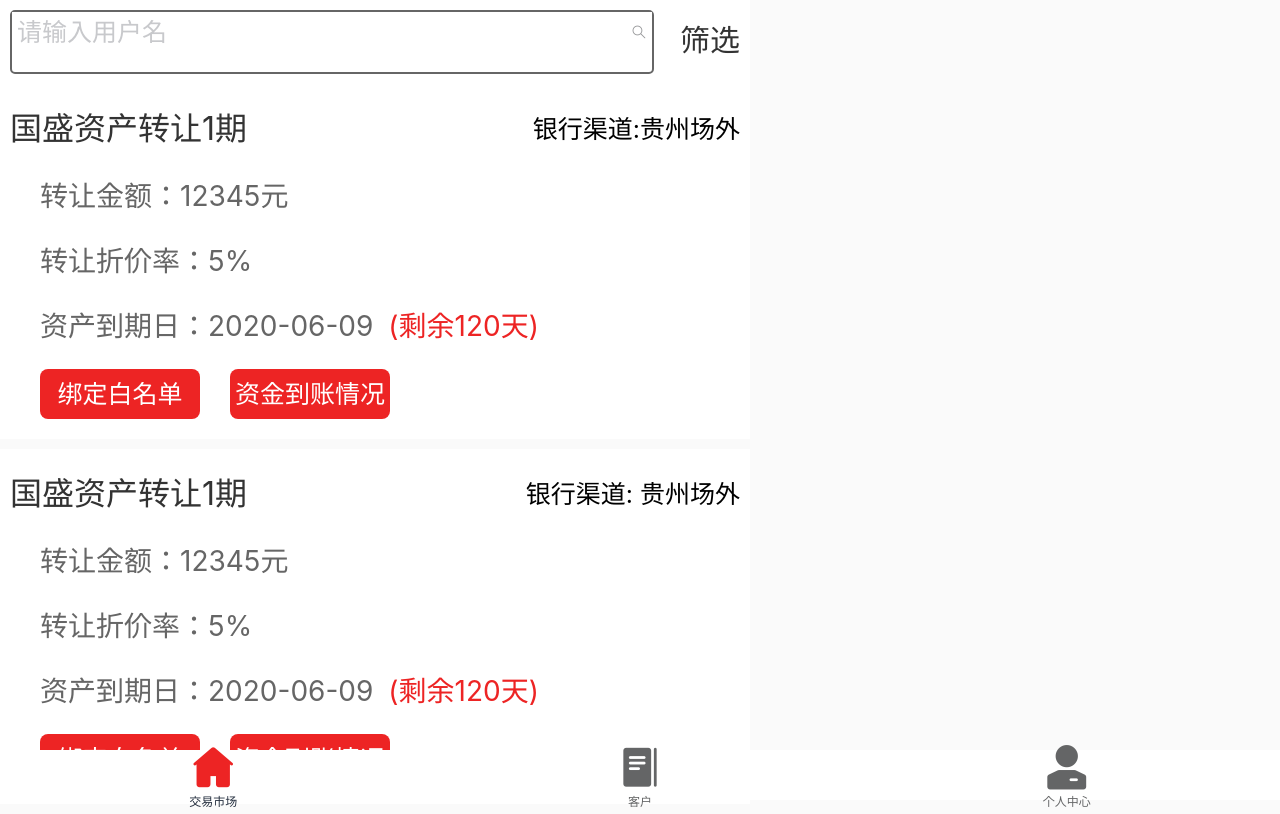
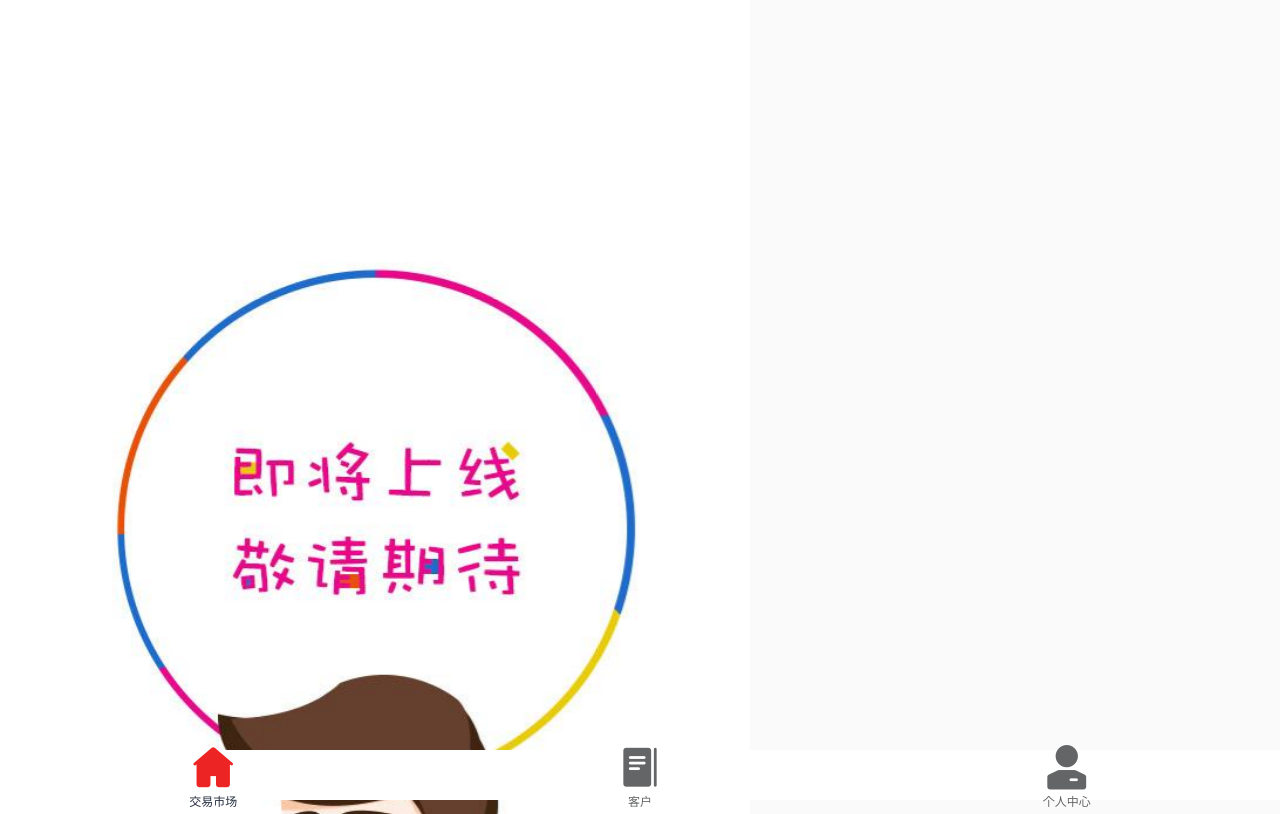
Before and after one commit to taogang2020/front-planner, a Vue app: page /tradeList in a window 1280 px wide. Built offline with nearby package versions, Linux system fonts and the light colour scheme.

Commit message:
列表分页加载

```diff
--- a/src/components/trade/TradeList.vue
+++ b/src/components/trade/TradeList.vue
@@ -1,12 +1,13 @@
 <template>
   <div class="tradeList">
-    <div class="top clear">
+    <img class="developing" src="../../assets/imgs/developing.jpg"/>>
+    <!-- <div class="top clear">
       <van-cell-group class="fl inp">
         <van-field v-model="value" placeholder="请输入用户名" right-icon="search" />
       </van-cell-group>
       <p class="fr choose" @click="screen">筛选</p>
-    </div>
-    <div class="list">
+    </div> -->
+    <!-- <div class="list">
       <div class="item">
         <div class="itemTop">
           <p class="fl name">国盛资产转让1期</p>
@@ -55,8 +56,8 @@
         </div>
 
       </div>
-    </div>
-    <van-dialog
+    </div> -->
+    <!-- <van-dialog
       v-model="dialog"
       show-cancel-button
       confirmButtonColor="#ED2424"
@@ -80,7 +81,7 @@
         <van-radio class="fl" name="1">贵州场外</van-radio>
         <van-radio class="fl" name="2">山东金交</van-radio>
       </van-radio-group>
-    </van-dialog>
+    </van-dialog> -->
   </div>
 </template>
 
@@ -238,4 +239,11 @@ export default {
   font-size: 0.3rem;
   color: #333;
 }
+.developing{
+  display: block;
+  width: 7.5rem;
+  position: fixed;
+  bottom: 1rem;
+  top: 0;
+}
 </style>
```
Also changed, not shown: src/assets/imgs/developing.jpg (added).
